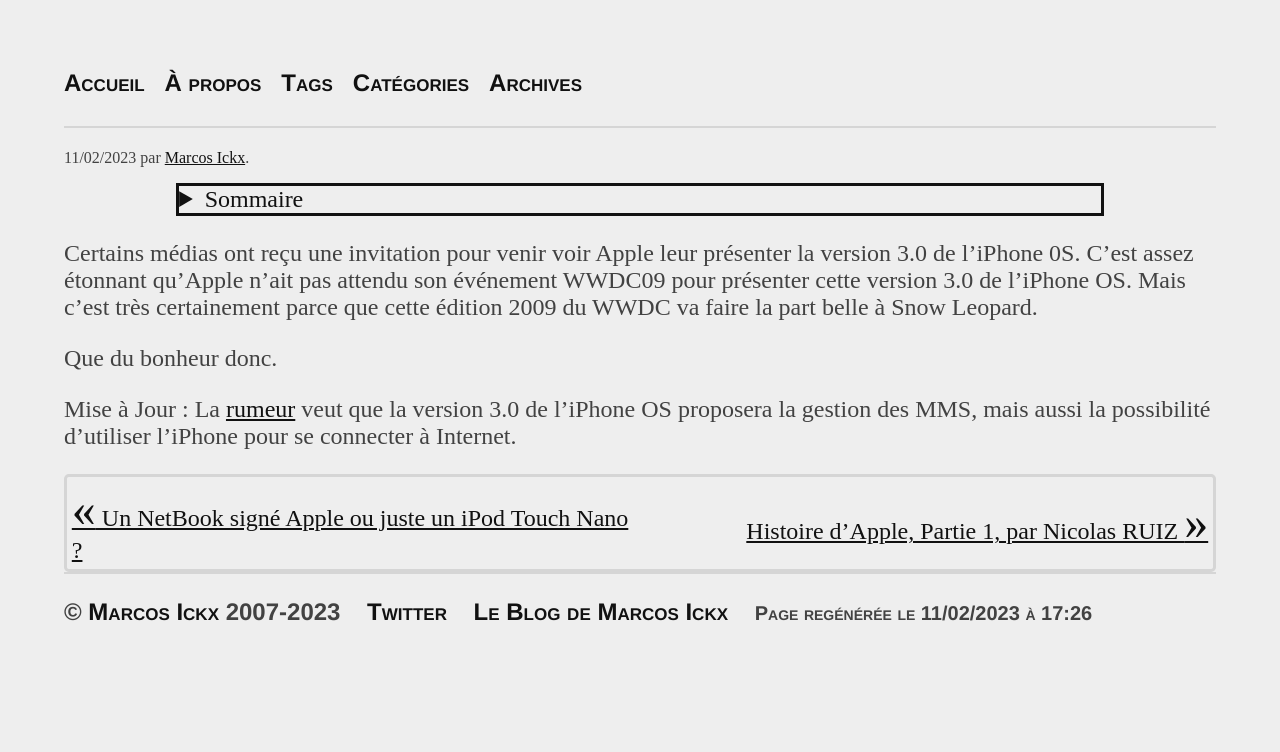
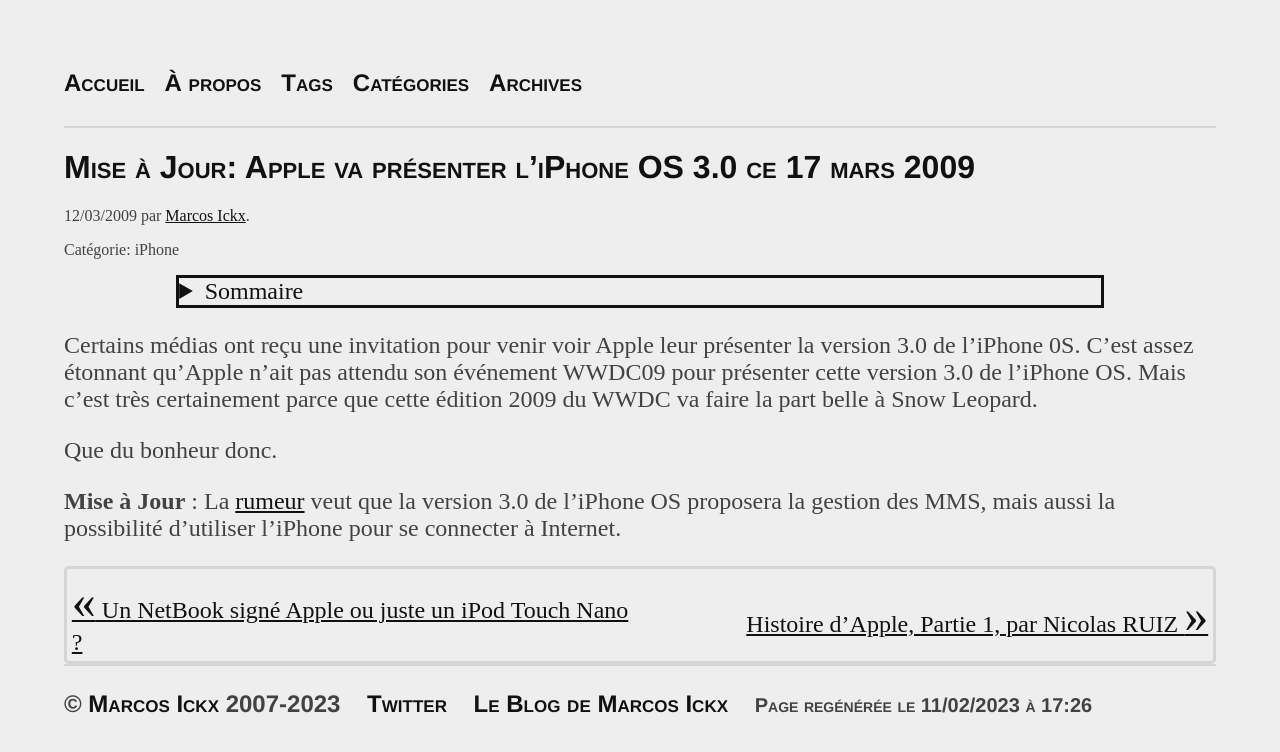
Before and after one commit to MarcosIckx/PreviewMarcosxNet, a Jekyll site: the page built from _posts/2009/2009-03-12-apple-va-presenter-liphone-os-30-ce-17-mars-2009.md, in a window 1280 px wide. Shown: the top 752 px of the page. Built offline with Jekyll 4.4.1, drawn with Linux system fonts in a browser that asks for light colours.

Commit message:
Update 2009-03-12-apple-va-presenter-liphone-os-30-ce-17-mars-2009.md

```diff
--- a/_posts/2009/2009-03-12-apple-va-presenter-liphone-os-30-ce-17-mars-2009.md
+++ b/_posts/2009/2009-03-12-apple-va-presenter-liphone-os-30-ce-17-mars-2009.md
@@ -1,7 +1,7 @@
 ---
 date: 2009-03-12
 category: iPhone
-title: [Mise à Jour] Apple va présenter l’iPhone OS 3.0 ce 17 mars 2009
+title: "Mise à Jour: Apple va présenter l’iPhone OS 3.0 ce 17 mars 2009"
 ---
 
 Certains médias ont reçu une invitation pour venir voir Apple leur présenter la version 3.0 de l’iPhone 0S.
@@ -10,6 +10,6 @@
 
 Que du bonheur donc.
 
-Mise à Jour : La [rumeur] veut que la version 3.0 de l’iPhone OS proposera la gestion des MMS, mais aussi la possibilité d’utiliser l’iPhone pour se connecter à Internet.
+**Mise à Jour** : La [rumeur] veut que la version 3.0 de l’iPhone OS proposera la gestion des MMS, mais aussi la possibilité d’utiliser l’iPhone pour se connecter à Internet.
 
 [rumeur]: https://web.archive.org/web/20210617202302/http://www.boygeniusreport.com/2009/03/12/apple-iphone-30-os-event-march-17th-we-got-some-info/
```
